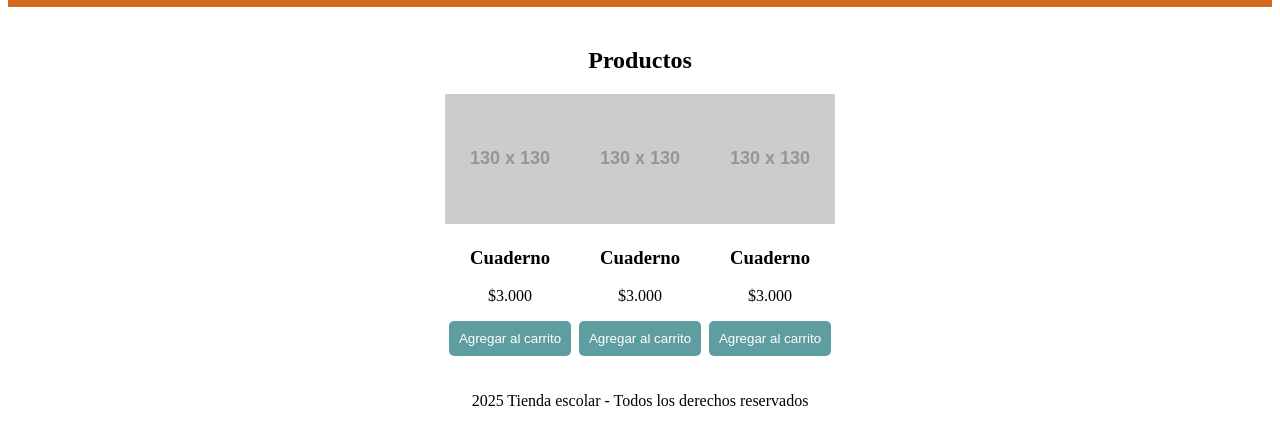
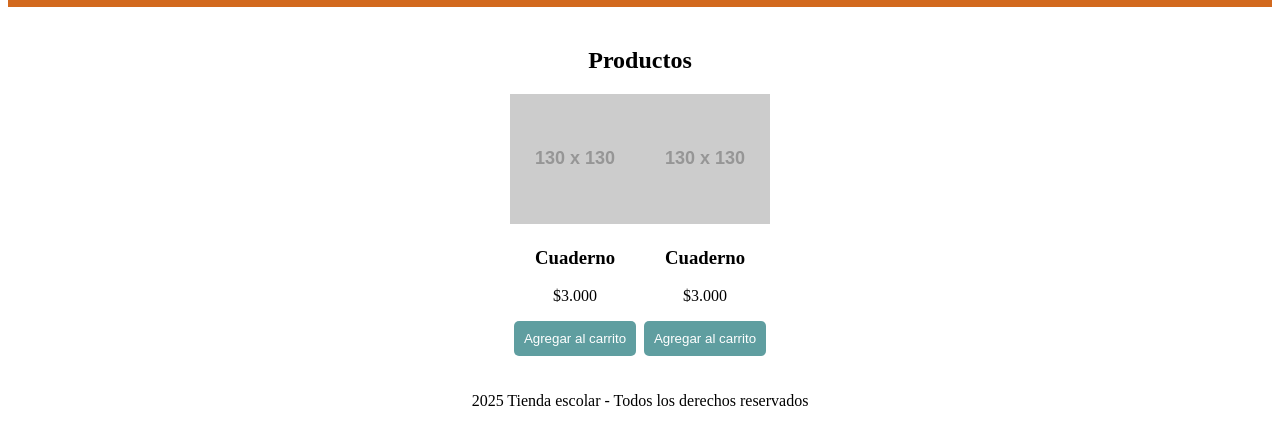
Before and after one commit to jgcaicedo/tienda_escolar, a plain HTML site: page index.html in a window 1280 px wide. Shown: the part 125-570 px from the top of the page. Drawn offline with Linux system fonts and the light colour scheme; placeholder pictures from the web are drawn by us.

Commit message:
Update index.html

```diff
--- a/index.html
+++ b/index.html
@@ -40,12 +40,7 @@
                 <p>$3.000</p>
                 <button>Agregar al carrito</button>
             </div>
-            <div class="produto">
-                <img src="https://via.placeholder.com/130" alt="Cuaderno">
-                <h3>Cuaderno</h3>
-                <p>$3.000</p>
-                <button onclick="agregarCarrito()">Agregar al carrito</button>
-            </div>
+
         </div>
 
 
```
